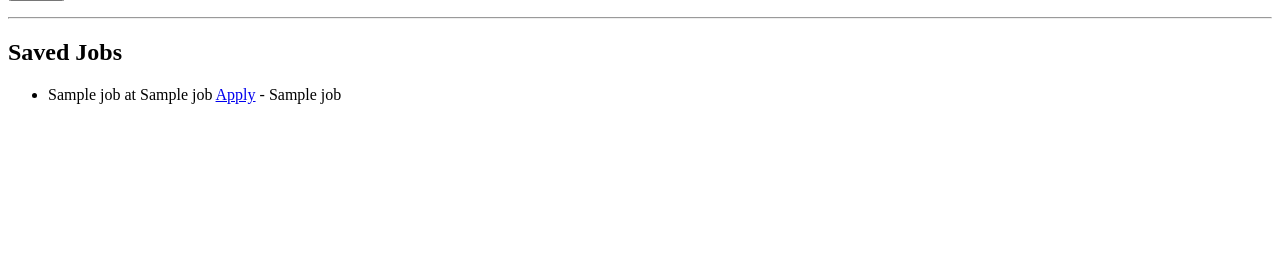
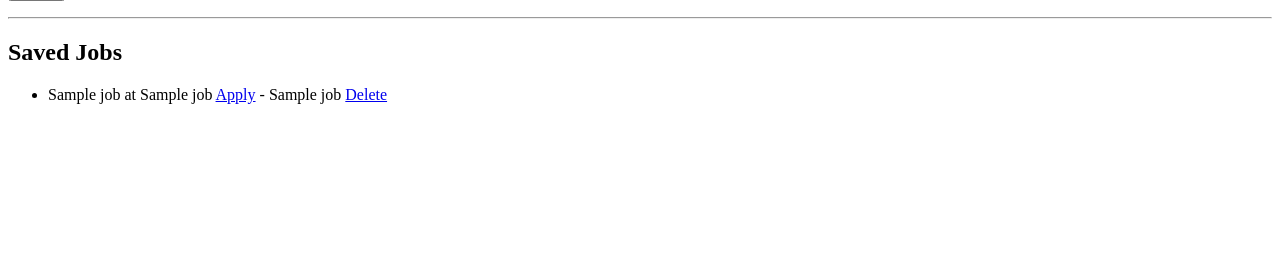
Before and after one commit to raufhalila/ai-job-tracker, a Python web app: template templates/index.html in a window 1280 px wide. Shown: the part 242-520 px from the top of the page. Run offline with Jinja, Linux system fonts and the light colour scheme; the template is opened without the code that fills it: most values are stand-ins (such as "Sample title", 1, 10 or a date in 2020).

Commit message:
Added delete button

```diff
--- a/templates/index.html
+++ b/templates/index.html
@@ -31,6 +31,7 @@
             {{job[1]}} at {{job[2]}}
             <a href="{{job[3]}}" target="_blank">Apply</a>
             - {{job[4]}}
+            <a href="delete/{{ job[0] }}" onclick="return confirm('Delete this Job?')">Delete</a>
         </li>
         {% else %}
         <li>no jobs saved yet</li>
```
